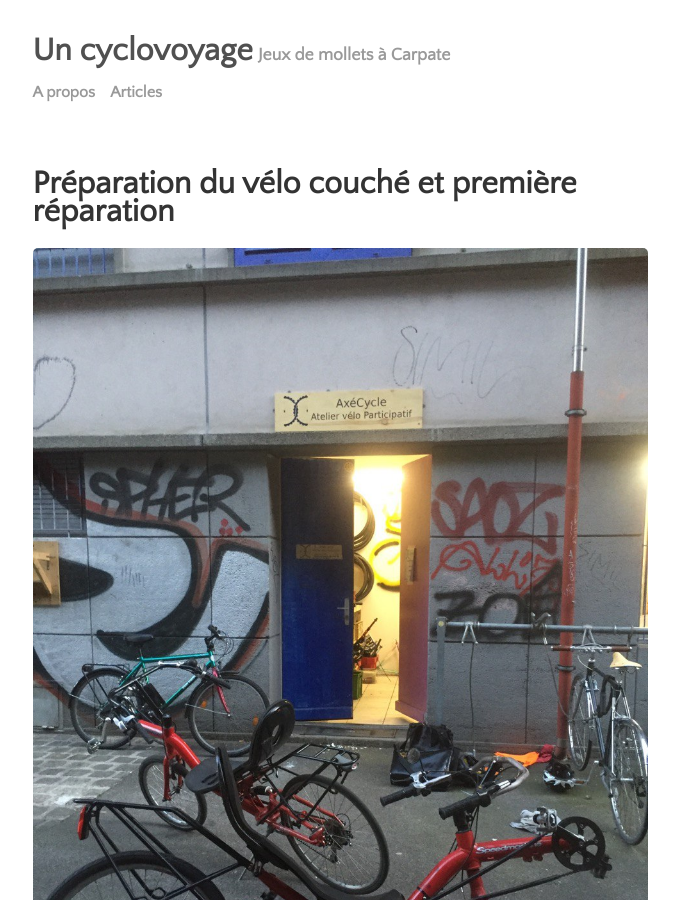
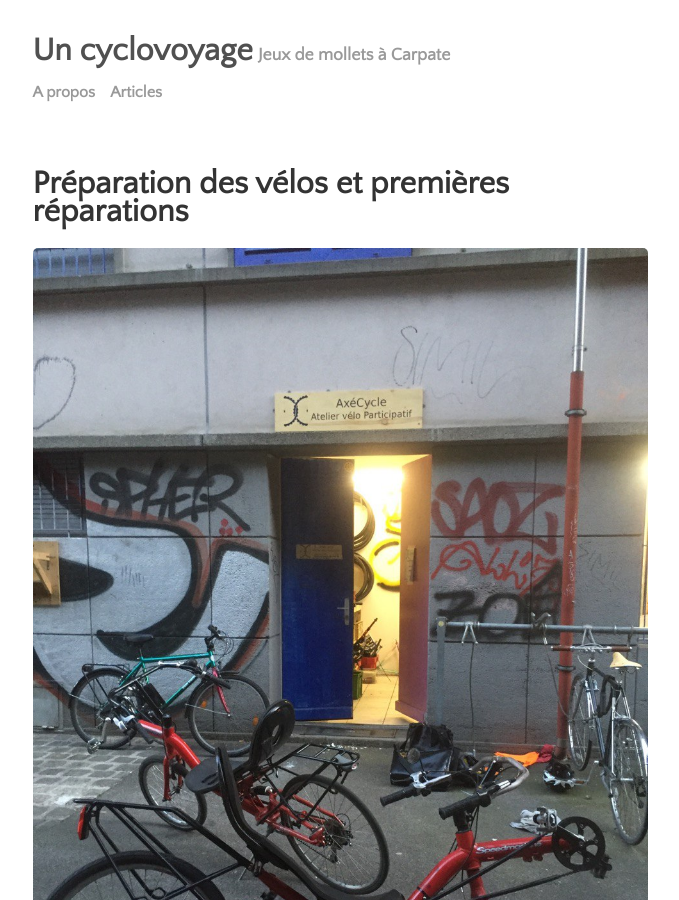
Before and after one commit to cyclovoyage/cyclovoyage.github.io, a Jekyll site: the page built from _posts/2020-04-24-preparer-le-velo.md, in a window 1280 px wide and 900 px high. Shown: the whole window, without its empty margins (300-979 px from the left). Built offline with Jekyll 4.4.1, drawn with Linux system fonts in a browser that asks for light colours.

Commit message:
Update 2020-04-24-preparer-le-velo.md

```diff
--- a/_posts/2020-04-24-preparer-le-velo.md
+++ b/_posts/2020-04-24-preparer-le-velo.md
@@ -1,6 +1,6 @@
 ---
 layout: post
-title: "Préparation du vélo couché et première réparation"
+title: "Préparation des vélos et premières réparations"
 author: "Didier et Chloé"
 categories: journal
 tags: [documentation,sample]
```
